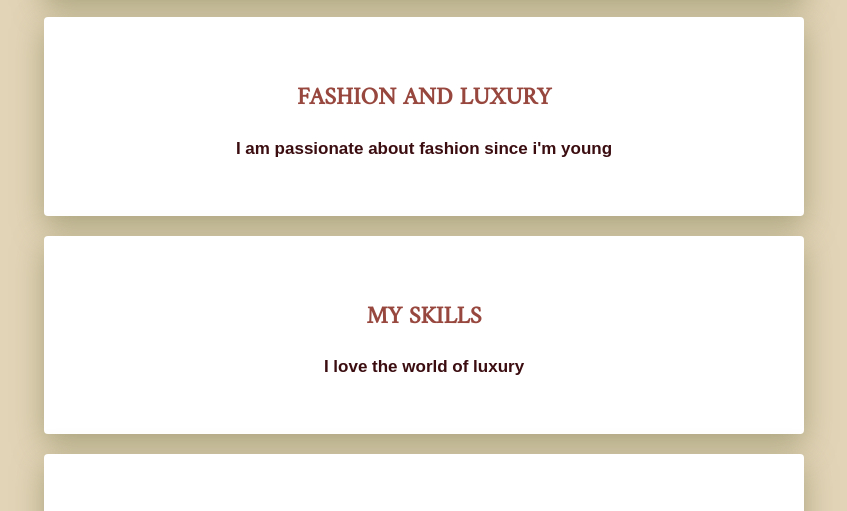
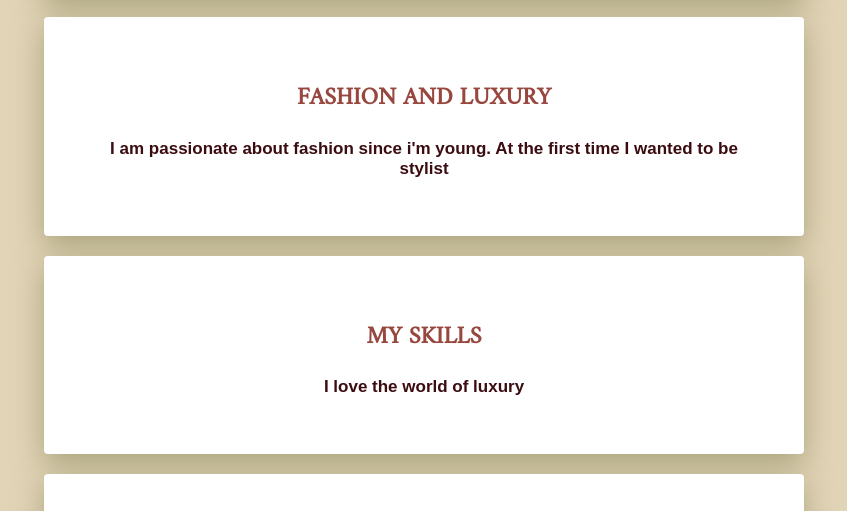
Before and after one commit to JULIEJOURDE/profil-julie-jourde, a plain HTML site: page index.html in a window 1280 px wide. Shown: the part 966-1477 px from the top of the page, without its empty margins (216-1063 px from the left). Drawn offline with Linux system fonts and the light colour scheme; files whose address does not match are found by name; a web font is replaced by a local one.

Commit message:
Add files via upload

```diff
--- a/index.html
+++ b/index.html
@@ -30,7 +30,7 @@
 
             <div class="card-white">
                  <h2>FASHION AND LUXURY</h2>
-                <p>I am passionate about fashion since i'm young</p>
+                <p>I am passionate about fashion since i'm young. At the first time I wanted to be stylist</p>
             </div>
 
             <div class="card-white">
```
Also changed, not shown: images/profile.jpg (added).
